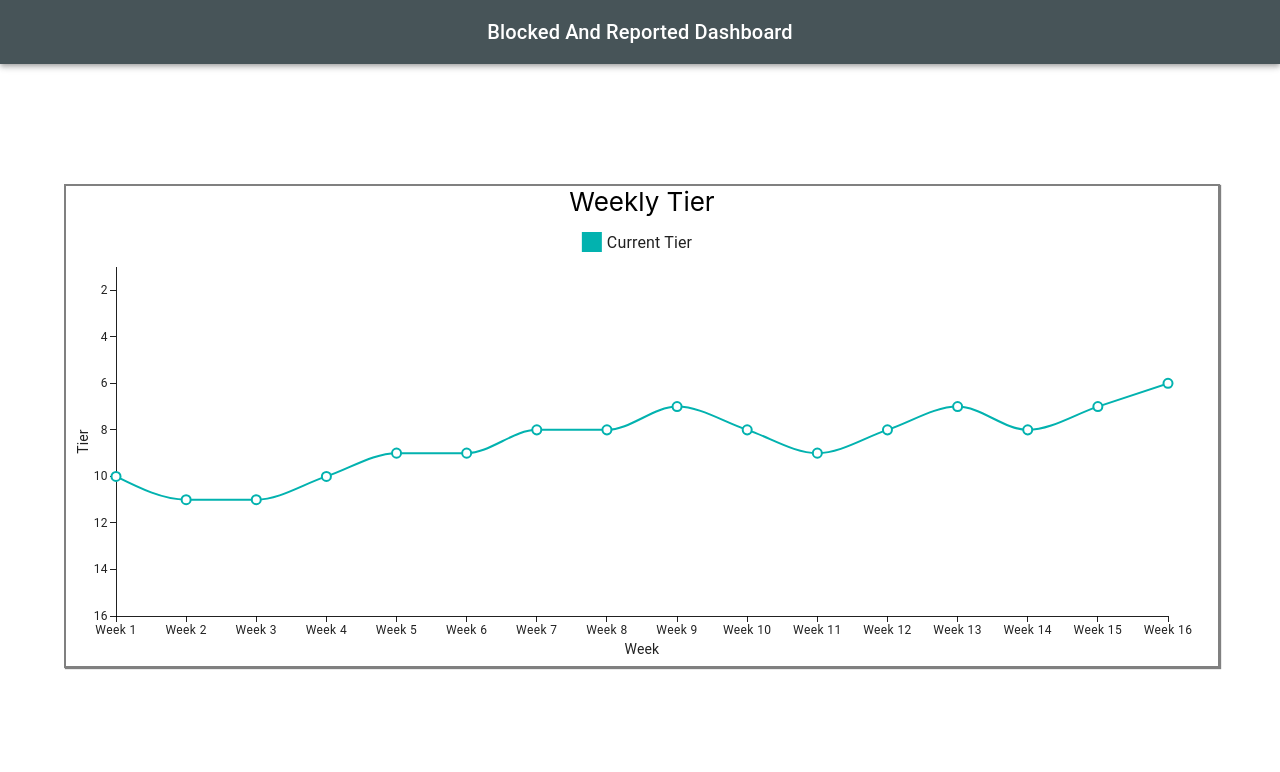
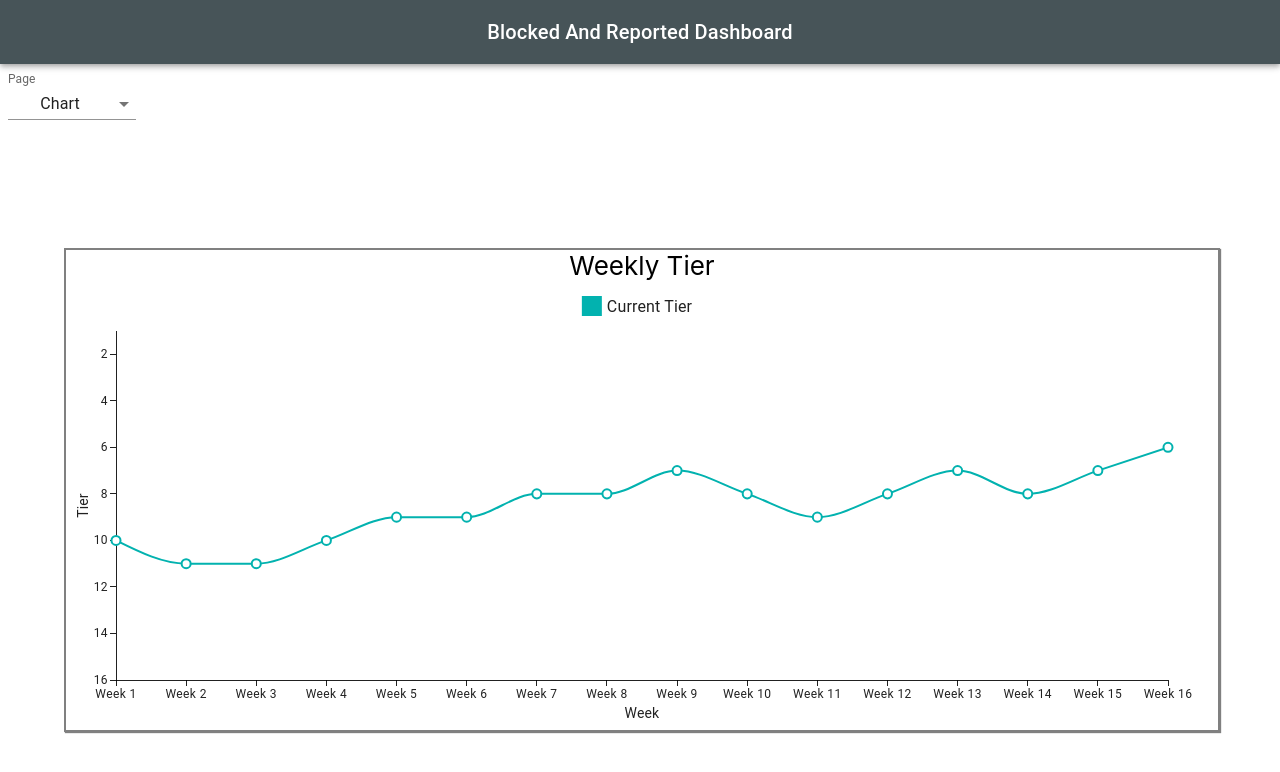
Before and after one commit to SamWorrod/blocked-and-reported, a React (Create React App) app: page / in a window 1280 px wide. Shown: the top 772 px of the page. Built offline with nearby package versions, Linux system fonts and the light colour scheme.

Commit message:
changing views

```diff
--- a/src/App.js
+++ b/src/App.js
@@ -1,3 +1,4 @@
+import React, { useState } from 'react'
 import './App.css';
 import AppBar from '@mui/material/AppBar';
 import Box from '@mui/material/Box';
@@ -7,6 +8,10 @@ import Typography from '@mui/material/Typography';
 import { LineChart } from '@mui/x-charts/LineChart';
 import data from './data.js'
 import Grid from '@mui/material/Grid2';
+import InputLabel from '@mui/material/InputLabel';
+import MenuItem from '@mui/material/MenuItem';
+import FormControl from '@mui/material/FormControl';
+import Select, { SelectChangeEvent } from '@mui/material/Select';
 
 
 const generateTiers = () => {
@@ -24,9 +29,13 @@ const generateLabels = () => {
   })
   return weeks
 }
-function App() {
 
 
+function App() {
+  const [board, setBoard] = useState('chart')
+  const onPageSelect = (e) => {
+    setBoard(e.target.value)
+  }
 
   return (
     <div className="App">
@@ -42,6 +51,20 @@ function App() {
         </Box>
       </header>
       <div className='body'>
+        <FormControl variant="standard" sx={{ m: 1, width: '10vw', display: 'flex', flexDirection: 'column', justifyContent: 'center',}}>
+          <InputLabel id="demo-simple-select-standard-label">Page</InputLabel>
+          <Select
+            labelId="demo-simple-select-standard-label"
+            id="demo-simple-select-standard"
+            value={board}
+            onChange={onPageSelect}
+            label="Page"
+          >
+            <MenuItem value={'chart'}>Chart</MenuItem>
+            <MenuItem value={'breakdown'}>Team Breakdown</MenuItem>
+          </Select>
+        </FormControl>
+        {board === 'chart' ? (
           <Box sx={{height: '60vh', width: '90vw', display: 'flex', flexDirection: 'column', justifyContent: 'center', color: 'black', boxShadow: '1px 1px 1px grey', margin: '15vh 5vw 0vh 5vw', border: '2px solid grey' }}>
             <div style={{ width: '90vw', display: 'flex', flexDirection: 'row', justifyContent: 'center',}}>
               Weekly Tier
@@ -55,6 +78,10 @@ function App() {
               xAxis={[{ scaleType: 'point', data: generateLabels(), label: 'Week' }]}
             />
           </Box>
+        ) : (
+          <Box sx={{height: '60vh', width: '90vw', display: 'flex', flexDirection: 'column', justifyContent: 'center', color: 'black', boxShadow: '1px 1px 1px grey', margin: '15vh 5vw 0vh 5vw', border: '2px solid grey' }}>
+          </Box>
+        )}
       </div>
     </div>
   );
```
Lines whose indentation alone changed are shown as unchanged.
